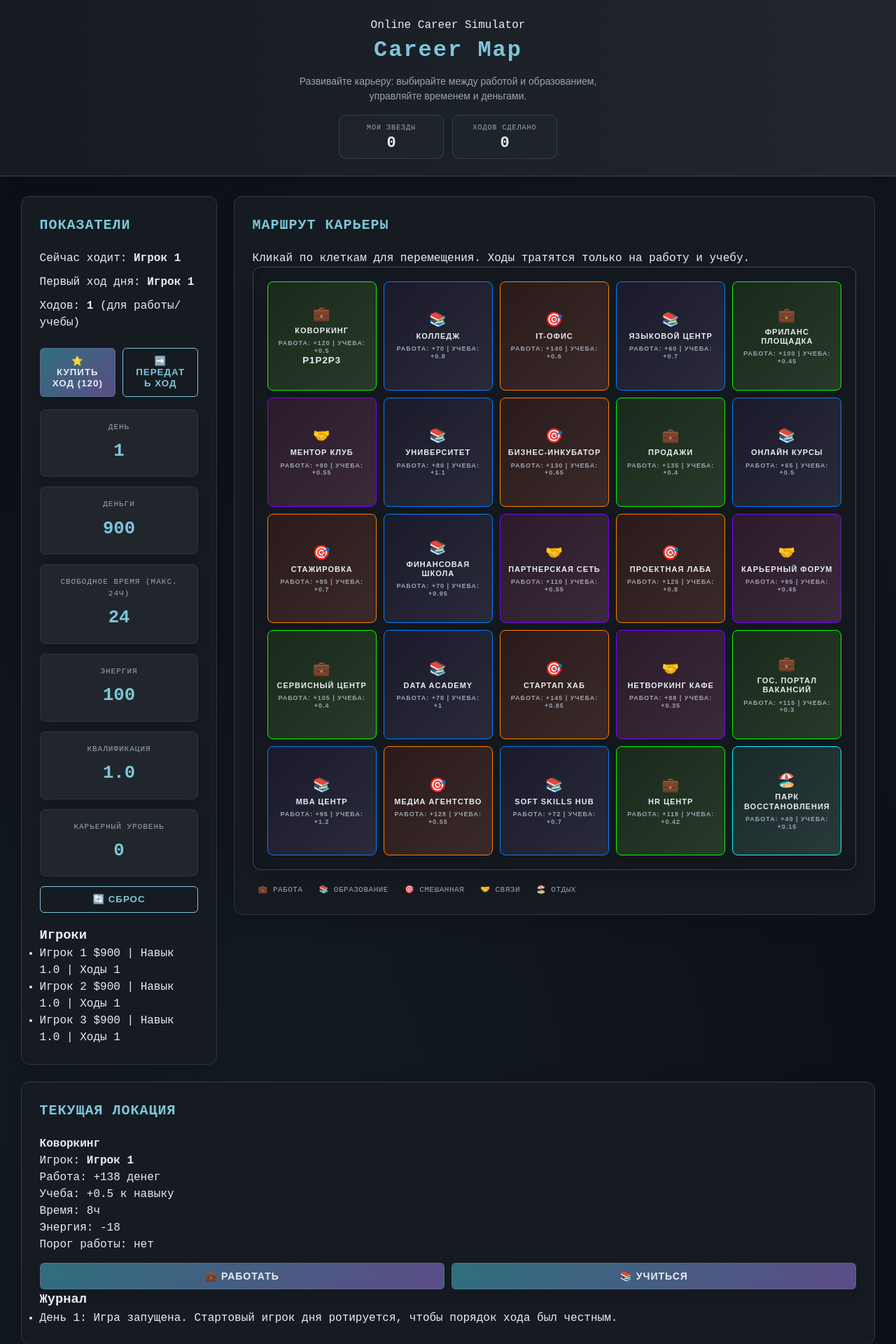
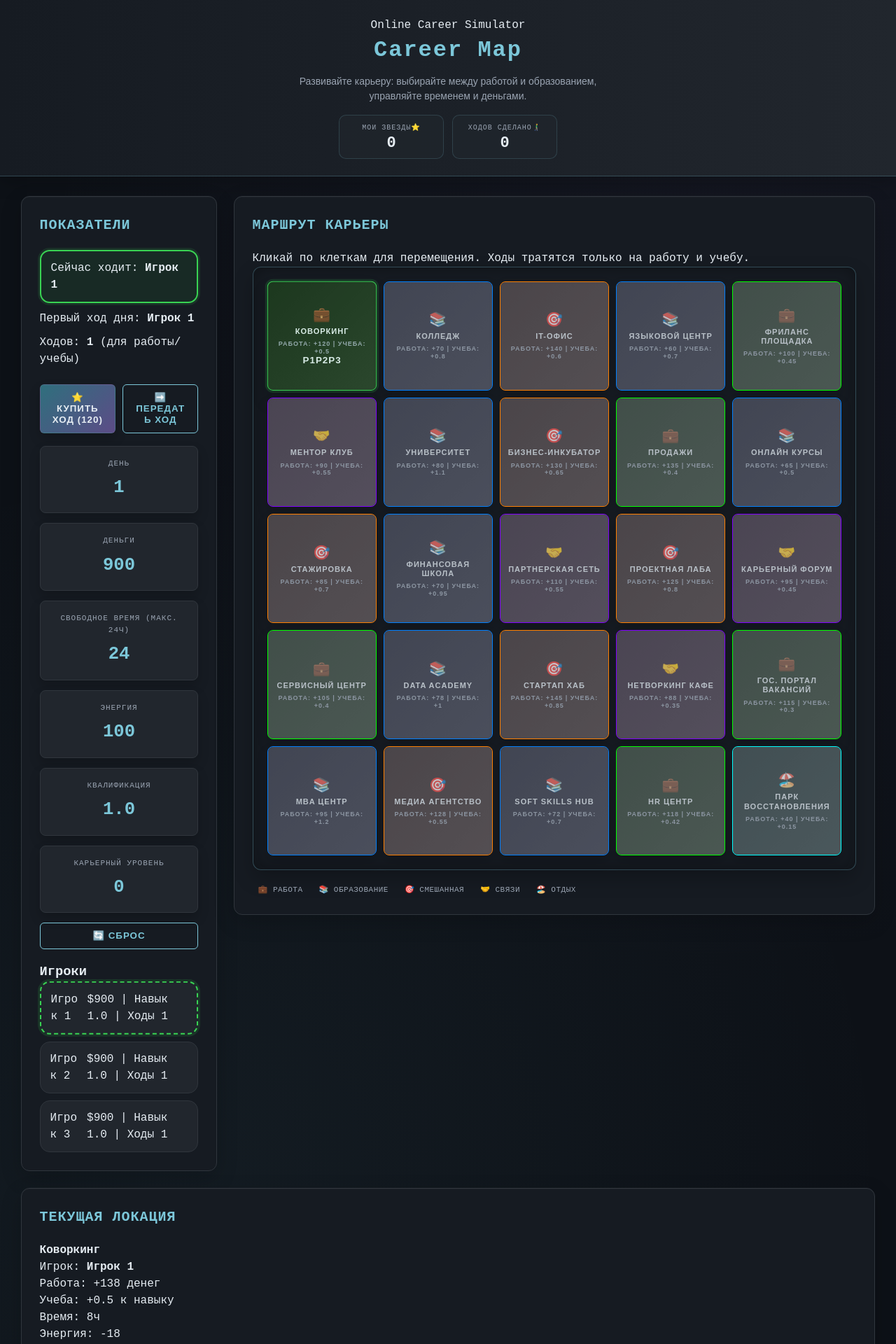
Before and after one commit to Smoz1e/GameForCreativeThinking, a FastAPI app: template frontend/templates/cart.html in a window 1280 px wide. Shown: the top 1920 px of the page at 70% size. Run offline with FastAPI, Linux system fonts and the light colour scheme; the template is opened without the code that fills it, so the values that code supplies are empty.

Commit message:
implement cart functionality with transition effects and update registration form

```diff
--- a/backend/main.py
+++ b/backend/main.py
@@ -1,6 +1,7 @@
 from pathlib import Path
 
 from fastapi import FastAPI, APIRouter, Request
+from fastapi.responses import RedirectResponse
 from fastapi.staticfiles import StaticFiles
 from fastapi.templating import Jinja2Templates
 app = FastAPI()
@@ -9,9 +10,14 @@ BASE_DIR = Path(__file__).resolve().parent
 app.mount("/static", StaticFiles(directory=str(BASE_DIR.parent / "frontend")), name="static")
 templates = Jinja2Templates(directory=str(BASE_DIR.parent / "frontend" / "templates"))
 
-@app.get("/home")
+@app.get("/cart")
 def read_root(request: Request):
     return templates.TemplateResponse(request, "cart.html")
+
+
+@app.post("/cart")
+def register_player(request: Request):
+    return RedirectResponse(url="/cart", status_code=303)
 
 
 @app.get("/")
--- a/frontend/cart.css
+++ b/frontend/cart.css
@@ -305,6 +305,123 @@ h1 {
     overflow: hidden;
 }
 
+.sector::after {
+    content: '';
+    position: absolute;
+    inset: 0;
+    background: rgba(120, 128, 138, 0);
+    transition: background 0.35s ease, opacity 0.35s ease;
+    pointer-events: none;
+    opacity: 0;
+}
+
+.sector.foggy::after {
+    background: rgba(120, 128, 138, 0.42);
+    opacity: 1;
+}
+
+.sector.current-location {
+    border-color: #39d353;
+    box-shadow:
+        0 0 0 3px rgba(57, 211, 83, 0.15),
+        0 14px 24px rgba(0, 0, 0, 0.2);
+    animation: activeSectorPulse 1.35s ease-in-out infinite;
+}
+
+.sector.current-location::after {
+    background: rgba(57, 211, 83, 0.08);
+    opacity: 1;
+}
+
+@keyframes activeSectorPulse {
+    0%, 100% {
+        transform: translateY(0) scale(1);
+    }
+    50% {
+        transform: translateY(-2px) scale(1.02);
+    }
+}
+
+.turn-transition-overlay {
+    position: fixed;
+    inset: 0;
+    display: grid;
+    place-items: center;
+    background: rgba(8, 12, 18, 0.72);
+    backdrop-filter: blur(10px);
+    opacity: 0;
+    pointer-events: none;
+    transition: opacity 0.25s ease;
+    z-index: 1000;
+}
+
+.turn-transition-overlay.is-visible {
+    opacity: 1;
+    pointer-events: auto;
+}
+
+.turn-transition-card {
+    width: min(90vw, 440px);
+    padding: 28px;
+    border-radius: 24px;
+    border: 1px solid rgba(57, 211, 83, 0.32);
+    background: rgba(22, 27, 34, 0.96);
+    box-shadow: 0 22px 60px rgba(0, 0, 0, 0.45);
+    text-align: center;
+    transform: scale(0.92) translateY(18px);
+    transition: transform 0.35s ease;
+}
+
+.turn-transition-label {
+    margin: 0 0 18px;
+    font-size: clamp(18px, 2.5vw, 22px);
+    font-weight: 700;
+    color: var(--text-primary);
+    letter-spacing: 0.5px;
+}
+
+.turn-transition-overlay.is-visible .turn-transition-card {
+    transform: scale(1) translateY(0);
+}
+
+.turn-transition-sector {
+    width: 100%;
+    min-height: 220px;
+    border-radius: 20px;
+    margin-bottom: 18px;
+    display: grid;
+    place-items: center;
+    padding: 20px;
+    border: 2px solid #39d353;
+    background: linear-gradient(135deg, rgba(57, 211, 83, 0.12), rgba(124, 199, 217, 0.08));
+    box-shadow:
+        0 0 0 6px rgba(57, 211, 83, 0.08),
+        inset 0 0 30px rgba(255, 255, 255, 0.04);
+    animation: floatingSector 1.2s ease-in-out infinite;
+}
+
+.turn-transition-sector .sector-icon {
+    font-size: clamp(40px, 7vw, 64px);
+}
+
+.turn-transition-sector .sector-name {
+    font-size: clamp(18px, 3vw, 24px);
+    margin-bottom: 8px;
+}
+
+.turn-transition-sector .sector-meta {
+    font-size: clamp(12px, 2vw, 14px);
+}
+
+@keyframes floatingSector {
+    0%, 100% {
+        transform: translateY(0) scale(1);
+    }
+    50% {
+        transform: translateY(-6px) scale(1.015);
+    }
+}
+
 .sector:hover {
     border-color: rgba(124, 199, 217, 0.5);
     box-shadow: 0 10px 18px rgba(0, 0, 0, 0.18);
@@ -330,6 +447,44 @@ h1 {
     color: var(--text-secondary);
     line-height: 1.2;
     overflow-wrap: anywhere;
+}
+
+.players-board {
+    list-style: none;
+    display: grid;
+    gap: 10px;
+    margin: 0;
+    padding: 0;
+}
+
+.players-board li {
+    display: flex;
+    justify-content: space-between;
+    align-items: center;
+    gap: 12px;
+    padding: 12px 14px;
+    border-radius: 14px;
+    border: 1px solid var(--border);
+    background: var(--bg-tertiary);
+}
+
+.players-board li.active-player {
+    border: 2px solid #39d353;
+    box-shadow: 0 0 0 3px rgba(57, 211, 83, 0.14);
+    animation: activePlayerPulse 1.35s ease-in-out infinite;
+}
+
+@keyframes activePlayerPulse {
+    0%, 100% {
+        transform: translateY(0);
+    }
+    50% {
+        transform: translateY(-1px);
+    }
+}
+
+.players-board li.day-starter {
+    border-style: dashed;
 }
 
 .type-work { background: linear-gradient(135deg, #1a2a1a, #2a3a2a); border-color: #00ff00; }
@@ -386,6 +541,14 @@ button.ghost:hover {
     overflow-wrap: anywhere;
 }
 
+.turn-panel .active-turn {
+    padding: 12px 14px;
+    border: 2px solid #39d353;
+    border-radius: 14px;
+    background: rgba(57, 211, 83, 0.08);
+    box-shadow: 0 0 0 3px rgba(57, 211, 83, 0.12);
+}
+
 .turn-actions,
 .action-buttons {
     grid-template-columns: repeat(2, minmax(0, 1fr));
--- a/frontend/cart.js
+++ b/frontend/cart.js
@@ -95,7 +95,10 @@ const playersBoard = document.getElementById('playersBoard');
 const nextTurnButton = document.getElementById('nextTurnButton');
 const buyTurnButton = document.getElementById('buyTurnButton');
 const resetButton = document.getElementById('resetButton');
+const turnTransitionOverlay = document.getElementById('turnTransitionOverlay');
+const turnTransitionSector = document.getElementById('turnTransitionSector');
 const MAP_SIZE = 5;
+let turnTransitionInProgress = false;
 
 function getActivePlayer() {
     return gameState.players[gameState.activePlayerIndex];
@@ -409,10 +412,12 @@ function renderMapState() {
 
     document.querySelectorAll('.sector').forEach((element) => {
         const sectorId = Number(element.dataset.id);
-        element.classList.remove('active', 'current-location', 'next-location', 'prev-location', 'up-location', 'down-location');
+        element.classList.remove('active', 'current-location', 'next-location', 'prev-location', 'up-location', 'down-location', 'foggy');
 
         if (sectorId === activePlayer.positionId) {
             element.classList.add('current-location');
+        } else {
+            element.classList.add('foggy');
         }
         if (sectorId === nextId) {
             element.classList.add('next-location');
@@ -440,6 +445,62 @@ function renderMapState() {
         }
         markerContainer.innerHTML = markers;
     });
+}
+
+function renderTransitionSector(player) {
+    const sector = getCurrentSector(player);
+    if (!sector || !turnTransitionSector) {
+        return;
+    }
+
+    const typeIcons = {
+        work: '💼',
+        study: '📚',
+        mixed: '🎯',
+        network: '🤝',
+        rest: '🏖️'
+    };
+
+    const icon = typeIcons[sector.type] || '📍';
+    turnTransitionSector.className = `turn-transition-sector sector type-${sector.type}`;
+    turnTransitionSector.innerHTML = `
+        <span class="sector-icon">${icon}</span>
+        <span class="sector-name">${sector.name}</span>
+        <span class="sector-meta">Игрок: ${player.name}</span>
+    `;
+
+    const overlayText = turnTransitionOverlay.querySelector('.turn-transition-label');
+    if (overlayText) {
+        overlayText.textContent = `Игрок ${player.name} находится здесь`;
+    }
+}
+
+function showTurnTransition(player, onDone) {
+    if (turnTransitionInProgress) {
+        return;
+    }
+
+    turnTransitionInProgress = true;
+    nextTurnButton.disabled = true;
+    buyTurnButton.disabled = true;
+    resetButton.disabled = true;
+
+    renderTransitionSector(player);
+    turnTransitionOverlay.classList.add('is-visible');
+    turnTransitionOverlay.setAttribute('aria-hidden', 'false');
+
+    window.setTimeout(() => {
+        turnTransitionOverlay.classList.remove('is-visible');
+        turnTransitionOverlay.setAttribute('aria-hidden', 'true');
+        turnTransitionInProgress = false;
+        nextTurnButton.disabled = false;
+        buyTurnButton.disabled = false;
+        resetButton.disabled = false;
+
+        if (typeof onDone === 'function') {
+            onDone();
+        }
+    }, 1100);
 }
 
 function applyDailyMaintenance(player) {
@@ -474,6 +535,10 @@ function applyDailyMaintenance(player) {
 }
 
 function nextPlayerTurn() {
+    if (turnTransitionInProgress) {
+        return;
+    }
+
     let nextIndex = (gameState.activePlayerIndex + 1) % gameState.players.length;
 
     if (nextIndex === gameState.dayStarterIndex) {
@@ -488,6 +553,12 @@ function nextPlayerTurn() {
 
     renderStats();
     renderSectorInfo();
+
+    const activePlayer = getActivePlayer();
+    showTurnTransition(activePlayer, () => {
+        renderStats();
+        renderSectorInfo();
+    });
 }
 
 function buyExtraTurn() {
@@ -529,6 +600,11 @@ function resetGame() {
     renderStats();
     renderSectorInfo();
     addLog('Сессия сброшена. Игроки начинают маршрут с места #1.');
+
+    showTurnTransition(getActivePlayer(), () => {
+        renderStats();
+        renderSectorInfo();
+    });
 }
 
 function buildMap() {
@@ -568,3 +644,8 @@ buildMap();
 renderStats();
 renderSectorInfo();
 addLog('Игра запущена. Стартовый игрок дня ротируется, чтобы порядок хода был честным.');
+
+showTurnTransition(getActivePlayer(), () => {
+    renderStats();
+    renderSectorInfo();
+});
--- a/frontend/templates/cart.html
+++ b/frontend/templates/cart.html
@@ -14,11 +14,11 @@
         <p class="brand-subtitle">Развивайте карьеру: выбирайте между работой и образованием, управляйте временем и деньгами.</p>
         <div class="brand-metrics" aria-label="Сводка игрока">
             <div class="brand-metric">
-                <span>Мои звезды</span>
+                <span>Мои звезды⭐</span>
                 <strong id="starsValue">0</strong>
             </div>
             <div class="brand-metric">
-                <span>Ходов сделано</span>
+                <span>Ходов сделано🚶‍♂️‍➡️</span>
                 <strong id="movesMadeValue">0</strong>
             </div>
         </div>
@@ -29,7 +29,7 @@
     <section class="panel stats-panel" aria-label="Игровые показатели">
         <h2>Показатели</h2>
         <div class="turn-panel">
-            <p>Сейчас ходит: <strong id="currentPlayerValue">-</strong></p>
+            <p class="active-turn">Сейчас ходит: <strong id="currentPlayerValue">-</strong></p>
             <p>Первый ход дня: <strong id="dayStarterValue">-</strong></p>
             <p>Ходов: <strong id="turnsLeftValue">0</strong> (для работы/учебы)</p>
             <div class="actions turn-actions">
@@ -95,6 +95,13 @@
     </aside>
 </main>
 
+<div id="turnTransitionOverlay" class="turn-transition-overlay" aria-hidden="true">
+    <div class="turn-transition-card">
+        <p class="turn-transition-label">Вы находитесь здесь</p>
+        <div id="turnTransitionSector" class="turn-transition-sector"></div>
+    </div>
+</div>
+
 <script src="/static/cart.js"></script>
 </body>
 </html>
```
Also changed, not shown: frontend/templates/register.html (+18 -3 lines).
